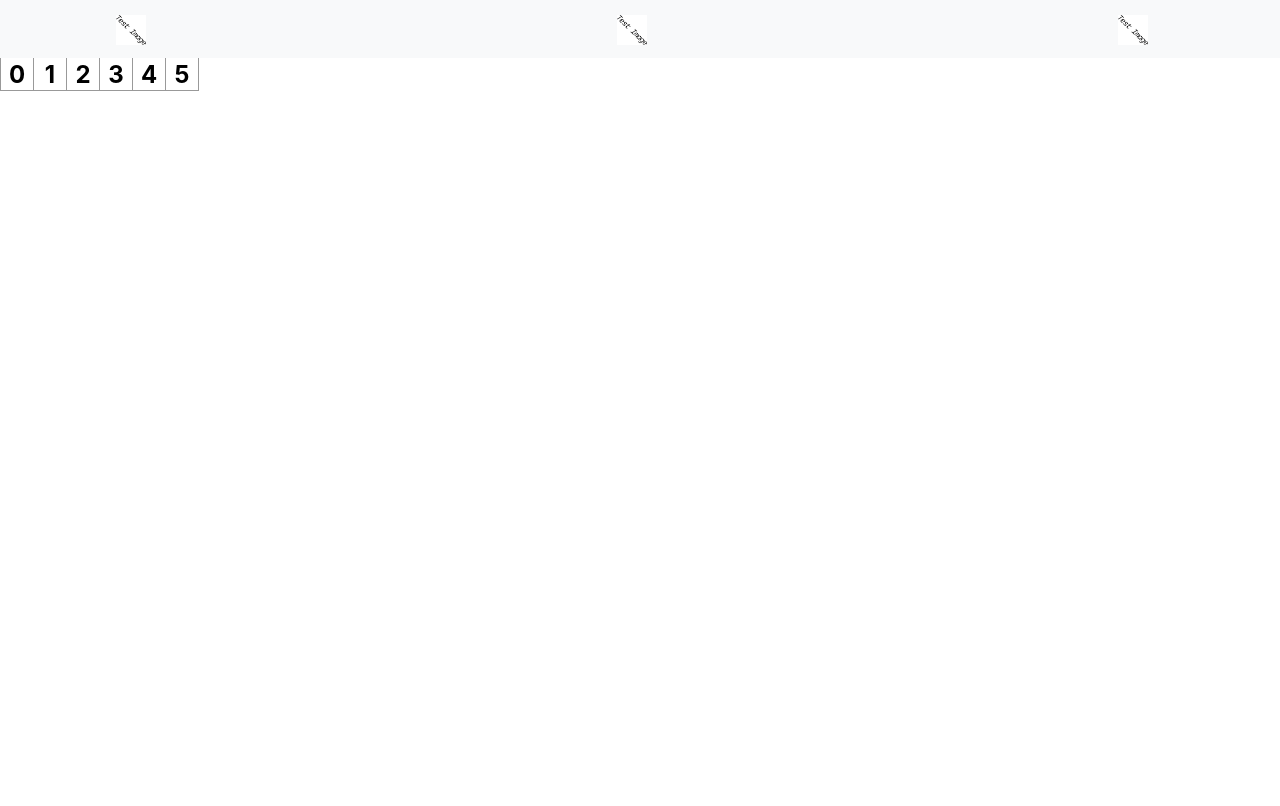
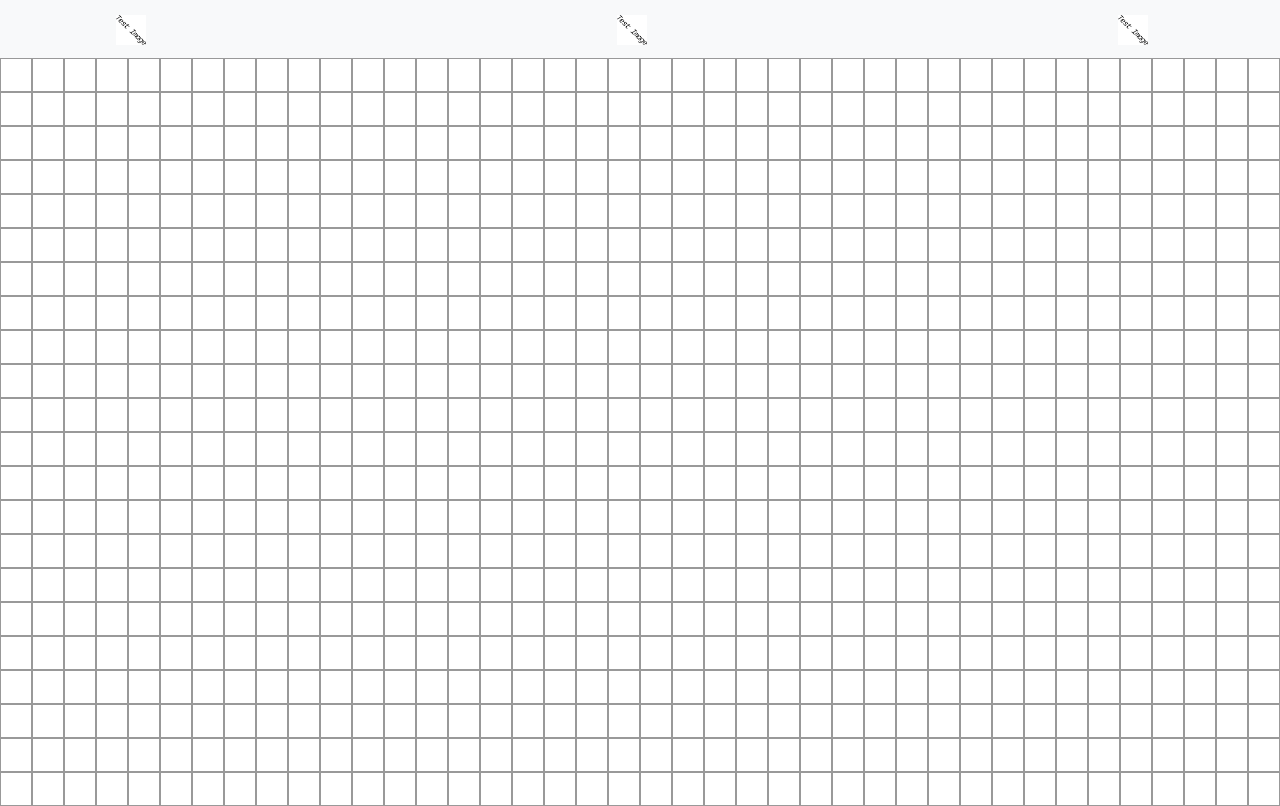
Before and after one commit to ashkevin22/ashkevin22.github.io, a plain HTML site: page home.html in a window 1280 px wide. Drawn offline with nearby package versions, Linux system fonts and the light colour scheme.

Commit message:
working grid and wall insert

```diff
--- a/src/pathing-grid.js
+++ b/src/pathing-grid.js
@@ -1,33 +1,95 @@
 'use strict';
 
 const e = React.createElement;
+var rowNum = 0;
+var w,h,numRowsInGrid,numSquaresInRow,rowNum;
+
+function fillGrid(){
+  w = window.innerWidth;
+  h = window.innerHeight;
+
+  numSquaresInRow = Math.floor(w/32);
+  numRowsInGrid = Math.floor((h/32)-3);
+  rowNum = 0;
+
+  const domContainer = document.querySelector('#pathing-grid-container');
+  ReactDOM.render(e(Grid), domContainer);
+}
+
+//============End of function Declarations============\\
 
 class Square extends React.Component {
   constructor(props) {
     super(props);
-    this.state = { objectInSquare: null };
+    this.state = { empty: true, wall: false, coin: false};
+  }
+
+  changeInsideSquareDrag(e) {
+    if(e.buttons == 1 || e.buttons == 3){
+      const currentState = this.state.empty;
+      console.log(currentState);
+      if(currentState){
+        //if coin do x, if wall do y
+        this.setState({empty: false});
+        this.setState({wall: true});
+      }
+    }
+  };
+
+  changeInsideSquareClick(){
+    const currentState = this.state.empty;
+    console.log(currentState);
+    if(!currentState){
+      this.setState({empty: true});
+      this.setState({wall: false});
+    }
   }
 
   render() {
-    return e('button',{className: "square"},`${this.props.value}`,
+    return e('button',{className: `square btn-default w-100 ${this.state.wall ? 'wall' : null}`, onMouseOver:(e) => this.changeInsideSquareDrag(e), onClick:() => this.changeInsideSquareClick(),id:`${this.props.value}`},
     );
   }
 }
 
-class Grid extends React.Component {
-    renderSquare(i){
-        return e(Square, {value: i});
-    }
-    render() {
-        return e('div',{className: "square-row"},[
-            this.renderSquare(0),this.renderSquare(1),this.renderSquare(2),
-            this.renderSquare(3),this.renderSquare(4),this.renderSquare(5),
-        ]
-        );
+class Row extends React.Component {
+  renderSquare(i){
+    return e(Square, {value: i},);
+  }
+
+  render() {
+      var renderArr = [];
+      for(var i =0; i < numSquaresInRow; i++){
+        renderArr.push(this.renderSquare((numSquaresInRow*rowNum)+i));
+      }
+      rowNum += 1;
+      return e('div',{className: "square-row btn-group d-flex", role:"group"},renderArr);
     }
 }
 
-const domContainer = document.querySelector('#pathing-grid-container');
-ReactDOM.render(e(Grid), domContainer);
+class Grid extends React.Component {
+  renderRow(){
+    return e(Row);
+  }
+  render() {
+    var renderArr = [];
+    for(var i =0; i < numRowsInGrid; i++){
+      renderArr.push(this.renderRow());
+    }
+    return e('div',{className: "full-grid", id:"full-grid"},renderArr);
+  }
+}
+
+fillGrid();
+window.addEventListener("resize", fillGrid);
+
+// document.querySelectorAll('.square').forEach(item =>{
+//   item.addEventListener('mouseover', function(event){
+//     if(event.buttons == 1 || event.buttons == 3){
+//       if(!item.classList.contains("wall")){
+//         item.classList.add("wall");
+//       }
+//     }
+//   })
+// });
 
 //Need to fix the unique key error and find a better way to display the stupid fucking grid
--- a/src/style.css
+++ b/src/style.css
@@ -18,11 +18,11 @@
     font-weight: bold;
     line-height: 34px;
     height: 34px;
-    margin-right: -1px;
-    margin-top: -1px;
+    margin-right: 0px;
+    margin-top: 0px;
     padding: 0;
     text-align: center;
-    width: 34px;
+    width: 32px;
 }
 
 .square:focus {
@@ -34,3 +34,7 @@
     content: "";
     display: table;
 }
+
+.wall {
+    background: black;
+}
```
